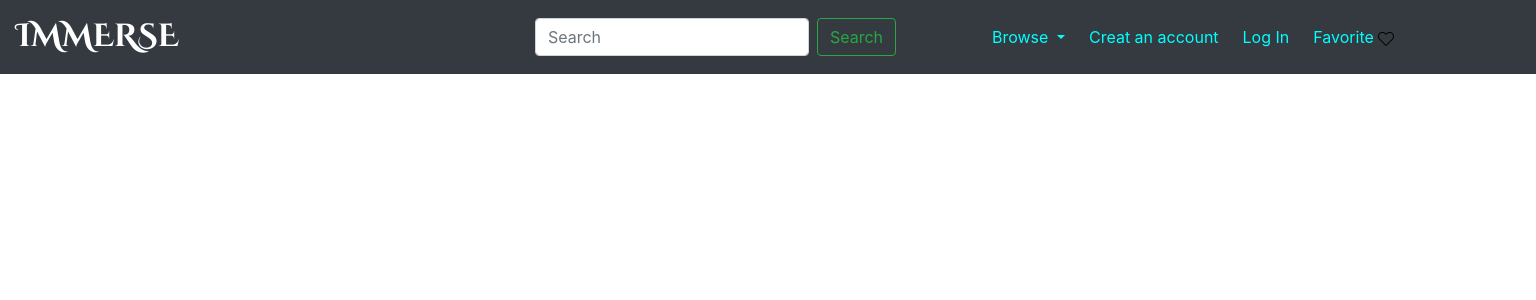
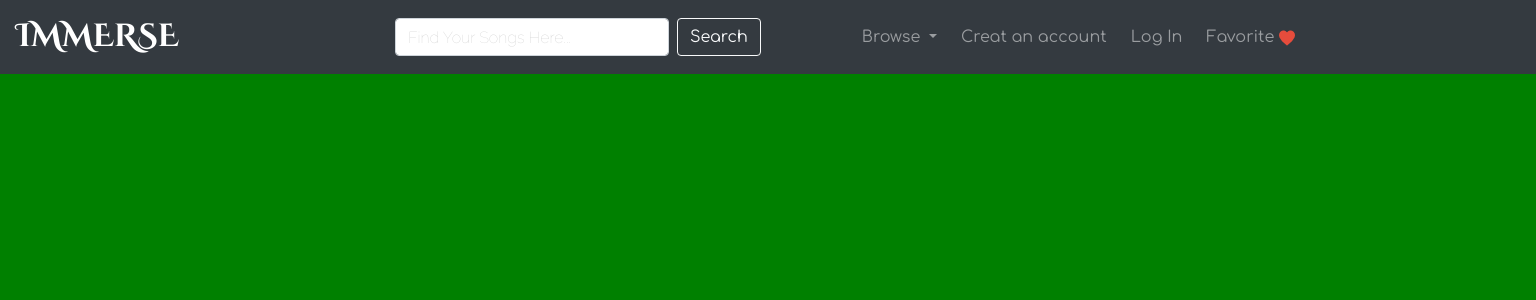
Before and after one commit to mounishsoni/IMMERSE, a PHP site: page / in a window 1536 px wide. Shown: the top 300 px of the page. Run offline with PHP 8.4, Linux system fonts and the light colour scheme.

Commit message:
media query deploy

```diff
--- a/css/styles.css
+++ b/css/styles.css
@@ -1,5 +1,31 @@
 body {
+	background-color: #DCDCDC;
+}
 
+/* Extra small devices (phones, 600px and down) */
+@media only screen and (max-width: 600px) {
+	body {
+		background-color: yellow;
+	}
+}
+
+/* Small devices (portrait tablets and large phones, 600px and up) */
+@media only screen and (min-width: 600px) {
+	body {
+		background-color: cyan;
+	}
+}
+
+/* Medium devices (landscape tablets, 768px and up) */
+@media only screen and (min-width: 768px) {
+	body {
+		background-color: brown;
+	}
+}
+
+@media only screen and (min-width: 992px){
+	body {
+		background-color: red;
 	}
 
 	#top-nav img {
@@ -13,11 +39,20 @@ body {
 	}
 
 	#navbar-content form {
-    margin-left: 340px;
+	    margin-left: 1%;
+	}
+
+	.searchbar input::placeholder {
+		color:#CCC;
+		font-family: 'Raleway', sans-serif;
+	}
+
+	.btn-search {
+		font-family: 'Comfortaa', cursive;
 	}
 
 	#navbar-content ul {
-    margin-left: 80px;
+	    margin-left: 1%;
 	}
 
 	#navbar-content ul li {
@@ -25,23 +60,64 @@ body {
 	}
 
 	#navbar-content ul li a {
-	color:cyan;
+		font-family: 'Comfortaa', cursive;
 	}
 
 	#navbar-content ul li a:hover {
-	color:#CCC;
+		color:#fff;
 	}
 
 	#navbar-content ul li a:active {
 		color: olive;
 	}
-
-.container {
-	margin: 1rem 2rem;
-	min-height: 100%;
 }
 
-.left-block {
-	background-color: olive;
-	min-height: 550px;
+@media only screen and (min-width: 1352px){
+	body {
+		background-color: green;
 	}
+
+
+	#top-nav img {
+	    max-width: 50%;
+	}
+
+	.navbar-brand {
+		font-family: 'Cinzel Decorative', cursive;
+		font-weight: black900;
+		font-size: 2rem;
+	}
+
+	#navbar-content form {
+	    margin-left: 200px;
+	}
+
+	.searchbar input::placeholder {
+		color:#CCC;
+		font-family: 'Raleway', sans-serif;
+	}
+
+	.btn-search {
+		font-family: 'Comfortaa', cursive;
+	}
+
+	#navbar-content ul {
+	    margin-left: 85px;
+	}
+
+	#navbar-content ul li {
+		padding-left: 0.5rem;
+	}
+
+	#navbar-content ul li a {
+		font-family: 'Comfortaa', cursive;
+	}
+
+	#navbar-content ul li a:hover {
+		color:#fff;
+	}
+
+	#navbar-content ul li a:active {
+		color: olive;
+	}
+}
--- a/index.html
+++ b/index.html
@@ -10,21 +10,21 @@
   <link rel="stylesheet" type="text/css" href="css/styles.css" />
 
   <!-- Fonts Link -->
-  <link href="https://fonts.googleapis.com/css?family=Cinzel+Decorative:700" rel="stylesheet">
+  <link href="https://fonts.googleapis.com/css?family=Cinzel+Decorative:700|Comfortaa|Raleway:100" rel="stylesheet">
 
 </head>
 <body>
   <div id="top-nav">
     <nav class="navbar navbar-expand-lg navbar-dark bg-dark">
       <a class="navbar-brand" href="#">IMMERSE</a>
-      <button class="navbar-toggler" type="button" data-toggle="collapse" data-target="#navbarSupportedContent" aria-controls="navbarSupportedContent" aria-expanded="false" aria-label="Toggle navigation">
+      <button class="navbar-toggler" type="button" data-toggle="collapse" data-target="#navbar-content" aria-controls="navbar-content" aria-expanded="false" aria-label="Toggle navigation">
         <span class="navbar-toggler-icon"></span>
       </button>
 
       <div class="collapse navbar-collapse" id="navbar-content">
-        <form class="form-inline">
-          <input class="form-control mr-sm-2" type="search" placeholder="Search" aria-label="Search">
-          <button class="btn btn-outline-success my-2 my-sm-0" type="submit">Search</button>
+        <form class="form-inline searchbar">
+          <input class="form-control mr-sm-2" type="search" placeholder="Find Your Songs Here..." aria-label="Search" size="20">
+          <button class="btn btn-outline-light btn-search" type="submit">Search</button>
         </form>
         <ul class="navbar-nav">
           <li class="nav-item dropdown">
@@ -32,10 +32,10 @@
               Browse
             </a>
             <div class="dropdown-menu" aria-labelledby="navbarDropdown">
-              <a class="dropdown-item" href="#">New Released </a>
-              <a class="dropdown-item" href="#">Hindi Songs </a>
-              <a class="dropdown-item" href="#">English Songs</a>
-              <a class="dropdown-item" href="#">Punjabi Songs</a>
+              <a class="dropdown-item" href="#" style="color: #333;">New Released </a>
+              <a class="dropdown-item" href="#" style="color: #333;">Hindi Songs </a>
+              <a class="dropdown-item" href="#" style="color: #333;">English Songs</a>
+              <a class="dropdown-item" href="#" style="color: #333;">Punjabi Songs</a>
             </div>
           </li>
           <li class="nav-item">
@@ -45,7 +45,7 @@
             <a class="nav-link" href="#">Log In </a>
           </li>
           <li class="nav-item">
-            <a class="nav-link" href="#" >Favorite <img src="img/heart.png" alt="" /></a>
+            <a class="nav-link" href="#" >Favorite <img class="heart" src="img/heart.png" alt="" /></a>
           </li>
         </ul>
       </div>
```
Also changed, not shown: img/heart.png. Lines whose indentation alone changed are shown as unchanged.
